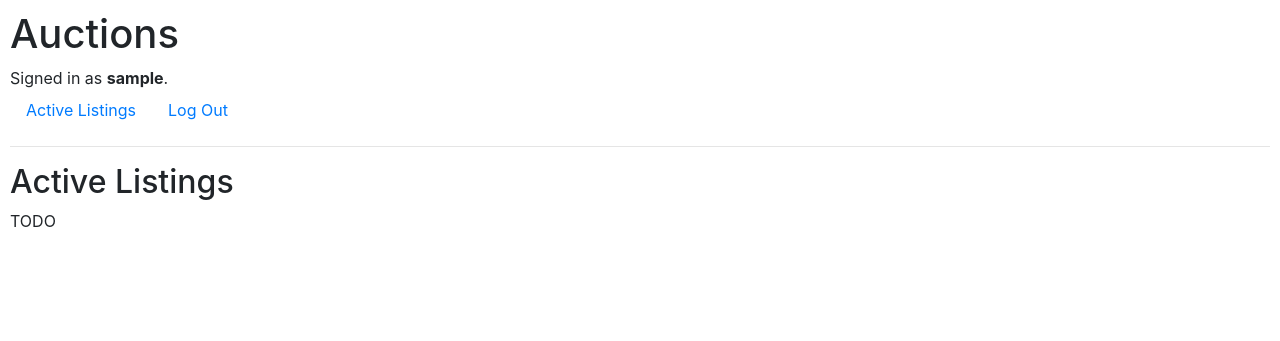
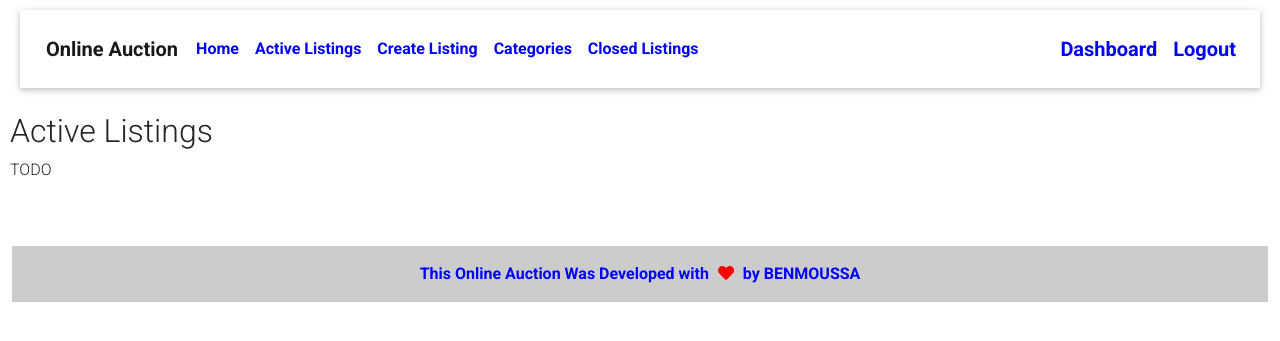
Before and after one commit to Harvard2020/Commerce, a Django app: page / in a window 1280 px wide. Shown: the top 341 px of the page. Run offline with Django 3.2, Linux system fonts and the light colour scheme; the visitor is signed in with stand-in values (Sample User, id 1); some libraries are stand-ins or nearby versions.

Commit message:
Update layout.html

```diff
--- a/auctions/templates/auctions/layout.html
+++ b/auctions/templates/auctions/layout.html
@@ -2,39 +2,140 @@
 
 <!DOCTYPE html>
 <html lang="en">
+
     <head>
-        <title>{% block title %}Auctions{% endblock %}</title>
+        <title>{% block title %}Online Auctions{% endblock %}</title>
+        <!-- link to bootstrap  -->
         <link rel="stylesheet" href="https://stackpath.bootstrapcdn.com/bootstrap/4.4.1/css/bootstrap.min.css" integrity="sha384-Vkoo8x4CGsO3+Hhxv8T/Q5PaXtkKtu6ug5TOeNV6gBiFeWPGFN9MuhOf23Q9Ifjh" crossorigin="anonymous">
+        <!-- Font Awesome -->
+        <link rel="stylesheet" href="https://use.fontawesome.com/releases/v5.8.2/css/all.css">
+        <!-- Google Fonts -->
+        <link rel="stylesheet" href="https://fonts.googleapis.com/css?family=Roboto:300,400,500,700&display=swap">
+        <!-- Bootstrap core CSS -->
+        <link href="https://cdnjs.cloudflare.com/ajax/libs/twitter-bootstrap/4.5.0/css/bootstrap.min.css" rel="stylesheet">
+        <!-- Material Design Bootstrap -->
+        <link href="https://cdnjs.cloudflare.com/ajax/libs/mdbootstrap/4.19.1/css/mdb.min.css" rel="stylesheet">
+        <!-- Link to static files  -->
         <link href="{% static 'auctions/styles.css' %}" rel="stylesheet">
     </head>
+
     <body>
-        <h1>Auctions</h1>
-        <div>
+
+        <!-- start navbar -->
+
+
+                <!-- start navbar -->
+                <nav class="navbar navbar-expand-lg navbar-light bg-navbar" style="margin-left:10px; margin-right: 10px; color:#5191FA; font-weight:bold">
+
+                    <a class="navbar-brand" href="#top" style="color:# white; margin-left:10px; margin-right: 10px; font-weight:bold" >Online Auction</a>
+
+                    <button class="navbar-toggler" type="button" data-toggle="collapse" data-target="#navbarText" aria-controls="navbarText" aria-expanded="false" aria-label="Toggle navigation">
+                        <span class="navbar-toggler-icon"></span>
+                    </button>
+
+                    <div class="collapse navbar-collapse" id="navbarText">
+                        <ul class="navbar-nav mr-auto">
+
+                            <li class="nav-item ">
+                                <a class="nav-link" href="{% url 'index' %}" style="color:blue; font-weight:bold">Home
+                                <span class="sr-only">(current)</span>
+                                </a>
+                            </li>
+
                             {% if user.is_authenticated %}
-                Signed in as <strong>{{ user.username }}</strong>.
+
+                                <li class="nav-item">
+                                    <a class="nav-link" href="{% url 'activelisting' %}"" style="color:blue; font-weight:bold"">Active Listings</a>
+                                </li>
+
+                                <li class="nav-item">
+                                    <a class="nav-link" href="{% url 'createlisting' %}" style="color:blue; font-weight:bold">Create Listing</a>
+                                </li>
+
+                                <li class="nav-item">
+                                    <a class="nav-link" href="{% url 'categories' %}" style="color:blue; font-weight:bold">Categories</a>
+                                </li>
+
+                                <li class="nav-item">
+                                    <a class="nav-link" href="{% url 'closedlisting' %}"style="color:blue; font-weight:bold">Closed Listings</a>
+                                </li>
+
+                            {% endif %}
+
+                        </ul>
+
+                        <span class="navbar-text" style="color:blue; font-weight:bold">
+                            <ul class="navbar-nav mr-auto">
+
+                                {% if user.is_authenticated %}
+
+                                    <li class="nav-item">
+                                        <a class="nav-link" href="{% url 'dashboard' %}" style="color:blue; font-size:20px; font-weight:bold">Dashboard</a>
+                                    </li>
+
+                                    <li class="nav-item">
+                                        <a class="nav-link" href="{% url 'logout' %}" style="color:blue; font-size:20px; font-weight:bold">Logout</a>
+                                    </li>
+
                                 {% else %}
-                Not signed in.
-            {% endif %}
-        </div>
-        <ul class="nav">
+
                                     <li class="nav-item">
-                <a class="nav-link" href="{% url 'index' %}">Active Listings</a>
-            </li>
-            {% if user.is_authenticated %}
-                <li class="nav-item">
-                    <a class="nav-link" href="{% url 'logout' %}">Log Out</a>
-                </li>
-            {% else %}
-                <li class="nav-item">
-                    <a class="nav-link" href="{% url 'login' %}">Log In</a>
+                                        <a class="nav-link" href="{% url 'register' %}" style="color:blue; font-size:20px; font-weight:bold" >Register</a>
                                     </li>
                                     <li class="nav-item">
-                    <a class="nav-link" href="{% url 'register' %}">Register</a>
+                                        <a class="nav-link" href="{% url 'login' %}" style="color:blue; font-size:20px; font-weight:bold" >Login</a>
                                     </li>
+
                                 {% endif %}
+
                             </ul>
-        <hr>
+                        </span>
+                    </div>
+                </nav>
+                <!-- end navbar  -->
+                <br>
+
+                <div class="nonlayout" id="top">
                     {% block body %}
                     {% endblock %}
+                </div>
+
+                <!-- Footer -->
+                <footer class="page-footer page-footer-dark bg-page-footer" style="color:#5191FA; font-weight:bold"font-weight-bolder special-color-dark pt-4">
+
+
+                <div class="container" style="color: blue; margin:2px; font-weight:bold">
+
+                    <!-- Social buttons -->
+                    <ul class="list-unstyled list-inline text-center">
+                        <li class="list-inline-item">
+                            <!--Facebook-->
+                            <a class="btn-floating btn-lg btn-fb" type="button" role="button" href="https://www.facebook.com/profile.php?id=100008848219272 target="_blank"><i class="fab fa-facebook-f"></i></a>
+                        </li>
+
+                        <li class="list-inline-item">
+                            <!--Linkedin-->
+                            <a class="btn-floating btn-lg btn-li" type="button" role="button" href="https://www.linkedin.com/in/mustapha-benmoussa" target="_blank"><i class="fab fa-linkedin-in" ></i></a>
+                        </li>
+
+                    </ul>
+
+                    <!-- Social buttons -->
+
+                    </div>
+
+
+
+                    <!-- Copyright -->
+                    <div class="footer-copyright text-center py-3" style="color: blue; margin:2px; font-weight:bold">This Online Auction Was Developed with <i class="fa fa-heart" style="color: red; padding: 0 5px;" aria-hidden="true"></i> by
+                    <a style="color: blue;  font-weight:bold" href="https://mdbootstrap.com/"> BENMOUSSA</a>
+                    </div>
+                    <!-- Copyright -->
+
+                        </footer>
+
+                <!-- Bootstrap core JavaScript -->
+
             </body>
+
         </html>
```
Lines whose indentation alone changed are shown as unchanged.
